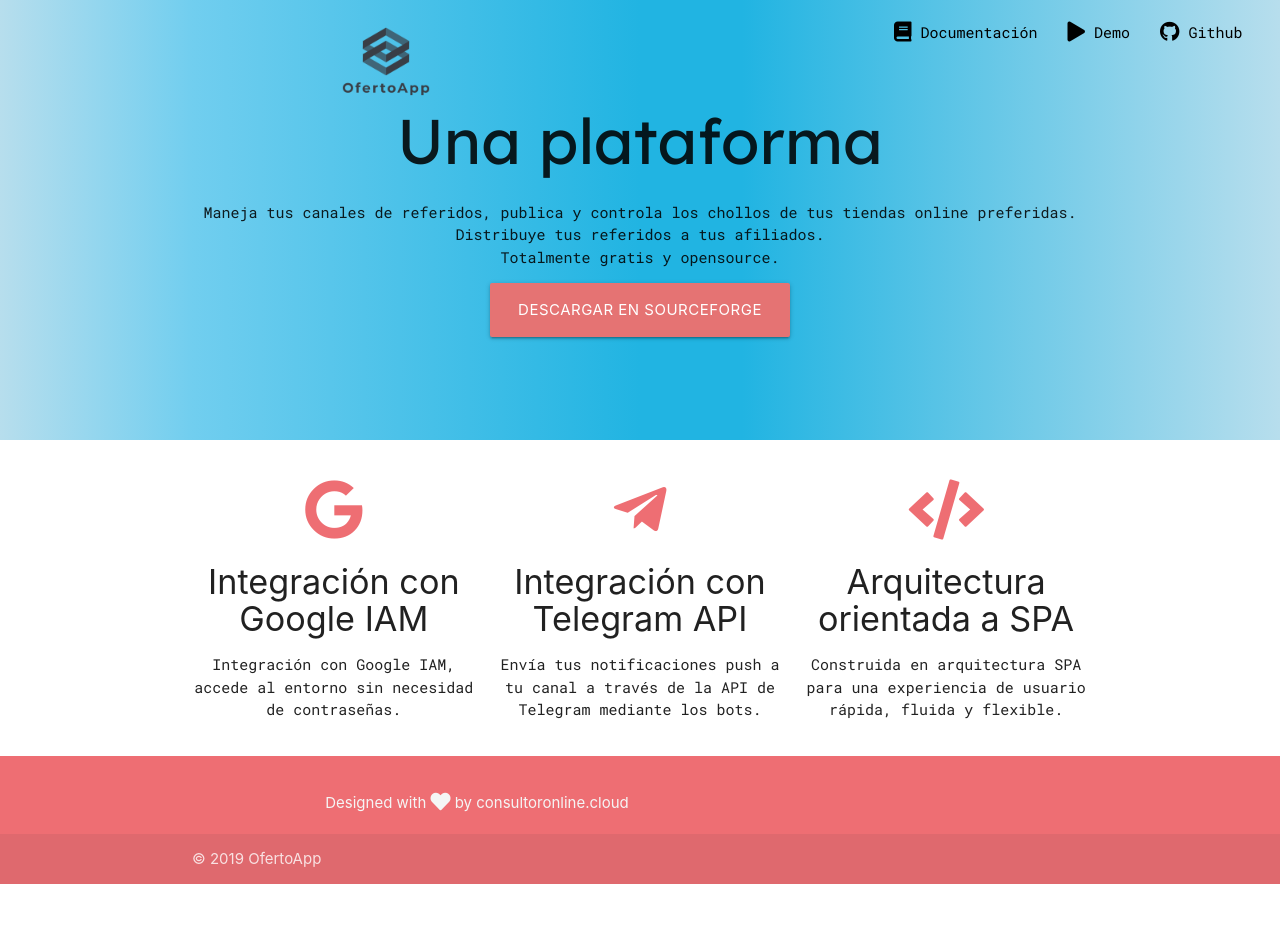
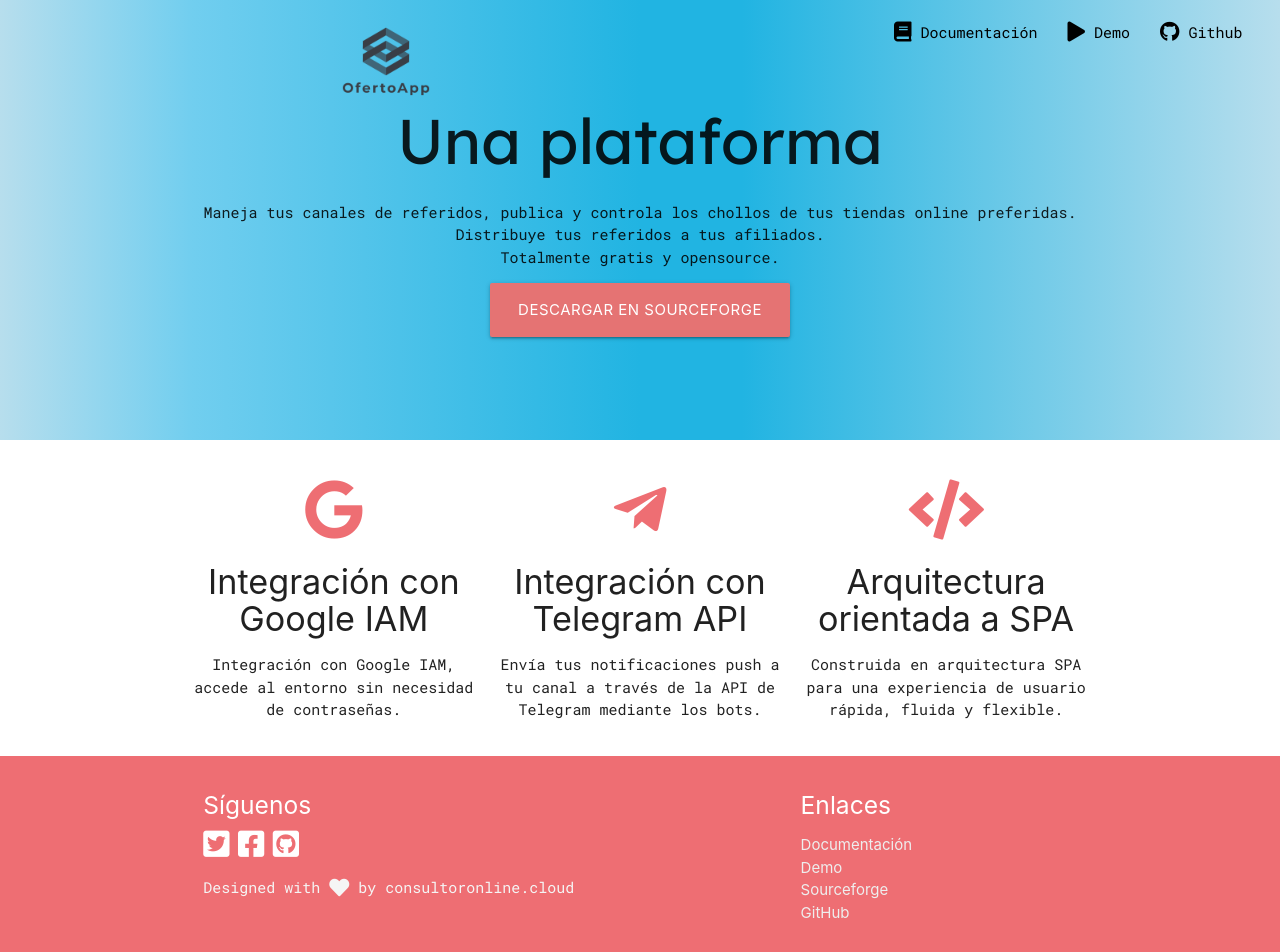
Before and after one commit to VGzsysadm/OfertoApp-front, an Angular app: page / in a window 1280 px wide. Shown: the top 952 px of the page. Before the commit the page ends 884 px from the top, so only its background shows below. Built offline with nearby package versions, Linux system fonts and the light colour scheme.

Commit message:
Commit message

```diff
--- a/src/app/index/index.component.html
+++ b/src/app/index/index.component.html
@@ -61,12 +61,29 @@
     </div>
 </section>
 
+
 <footer class="page-footer">
     <div class="container">
         <div class="row">
             <div class="col l6 s12">
-                <h5 class="white-text"></h5>
-                <a class="grey-text text-lighten-4 right" href="https://consultoronline.cloud" target="_blank">Designed with <i class="fas fa-heart fa-lg"></i> by consultoronline.cloud</a>
+                <h5 class="white-text">Síguenos</h5>
+                <div class="social">
+                    <a href="https://twitter.com/OfertoA" target="_blank"><i class="fab fa-twitter-square fa-2x"></i></a>&nbsp;
+                    <a href="https://www.facebook.com/OfertoAppcom-112218886821332" target="_blank"><i class="fab fa-facebook-square fa-2x"></i></a>&nbsp;
+                    <a href="https://github.com/VGzsysadm/OfertoApp" target="_blank"><i class="fab fa-github-square fa-2x"></i></a>&nbsp;
+                </div>
+                <p class="grey-text text-lighten-4">
+                    <a class="grey-text text-lighten-4" href="https://consultoronline.cloud" target="_blank">Designed with <i class="fas fa-heart fa-lg"></i> by consultoronline.cloud</a>
+                </p>
+            </div>
+            <div class="col l4 offset-l2 s12">
+                <h5 class="white-text">Enlaces</h5>
+                <ul>
+                    <li><a class="grey-text text-lighten-3" href="https://ofertoapp.readthedocs.io/en/latest/" target="_blank">Documentación</a></li>
+                    <li><a class="grey-text text-lighten-3" href="https://demo.ofertoapp.com" target="_blank">Demo</a></li>
+                    <li><a class="grey-text text-lighten-3" href="https://sourceforge.net/projects/ofertoapp/files" target="_blank">Sourceforge</a></li>
+                    <li><a class="grey-text text-lighten-3" href="https://github.com/VGzsysadm/OfertoApp" target="_blank">GitHub</a></li>
+                </ul>
             </div>
         </div>
     </div>
--- a/src/styles.css
+++ b/src/styles.css
@@ -44,6 +44,10 @@ html h1 {
     color: #EE6E73 !important;
 }
 
+.social i {
+    color: white;
+}
+
 @media screen and (min-height: 900px) {
     footer {
         margin-top: 300px;
```
